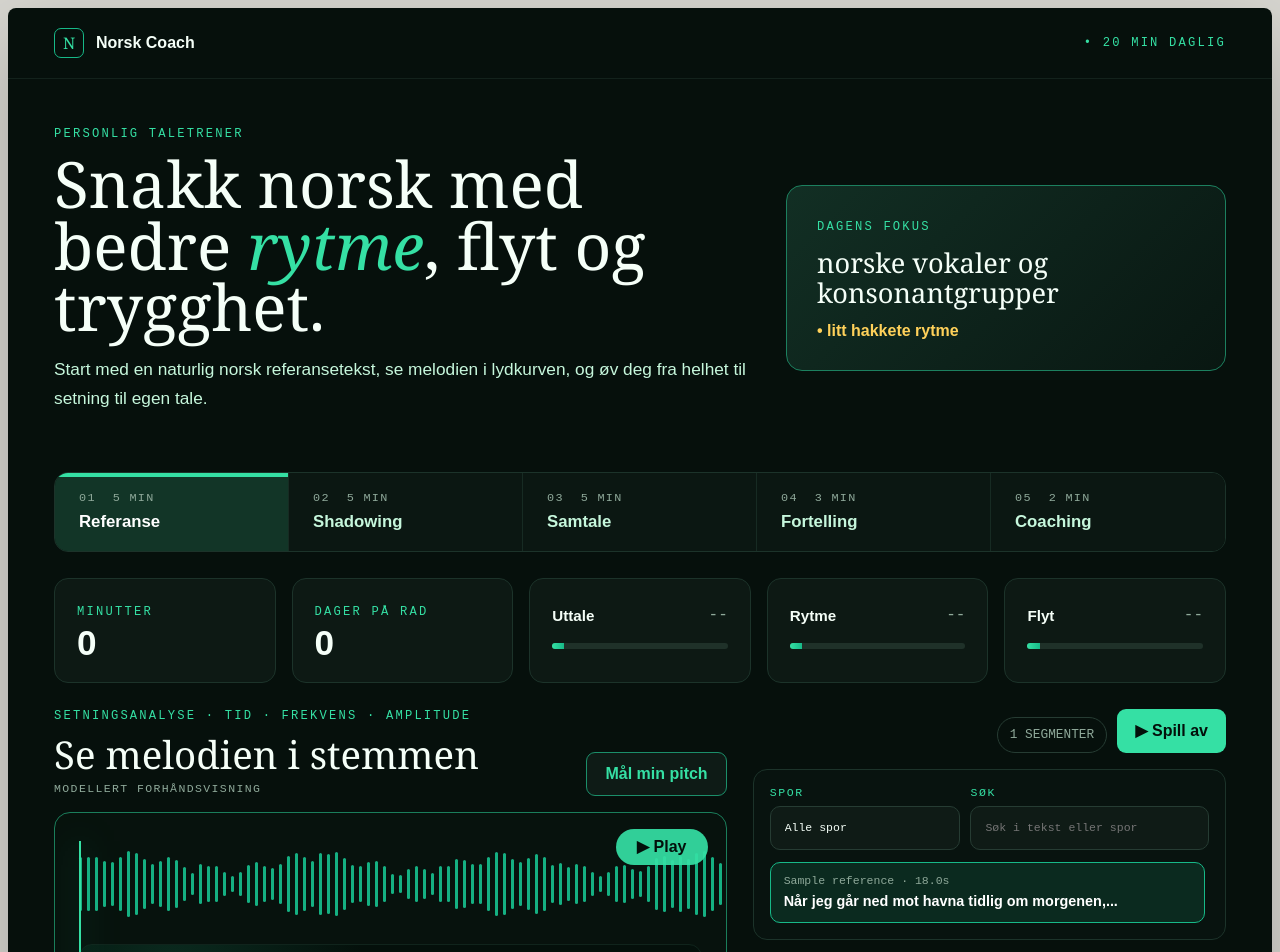
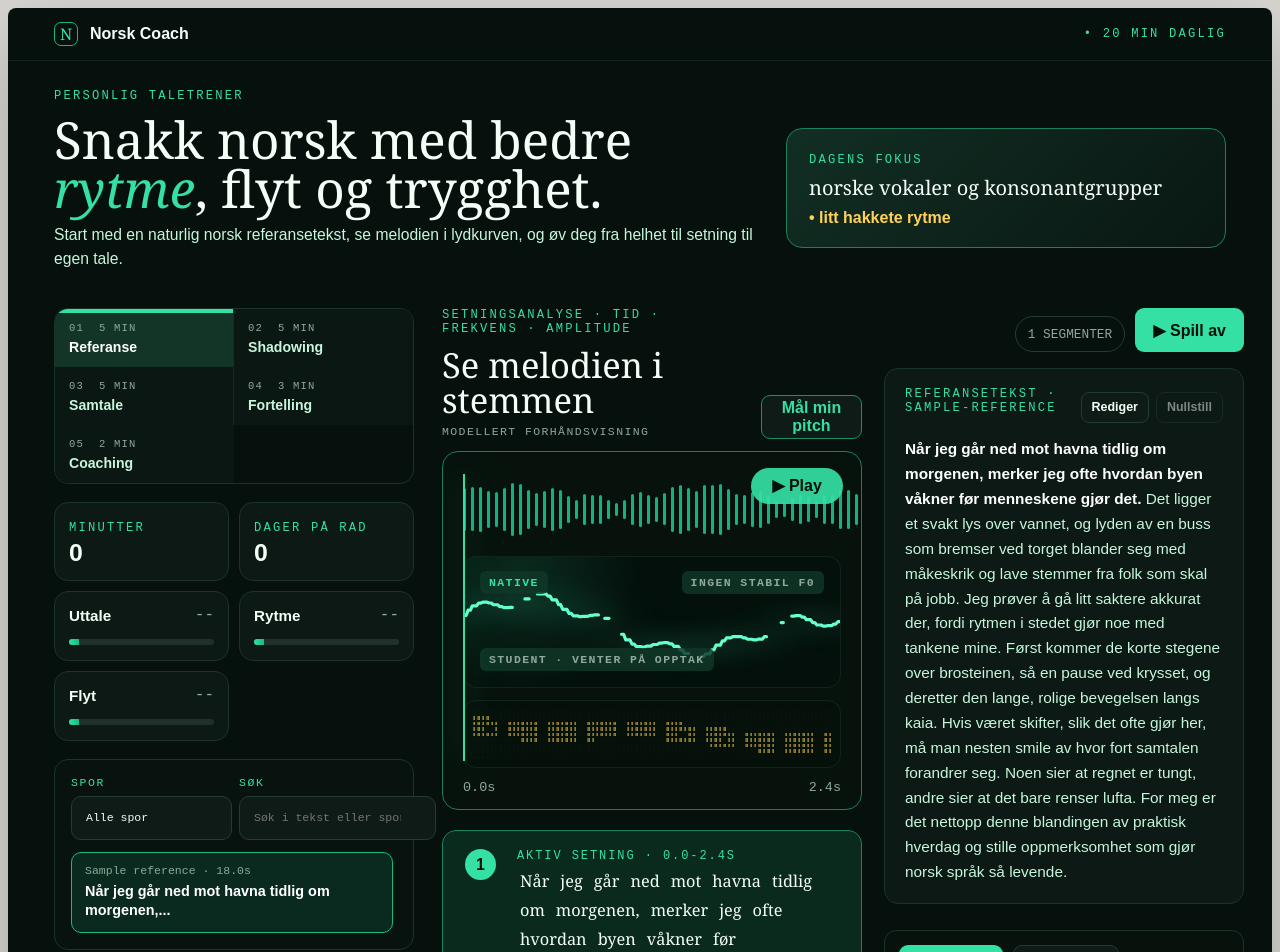
Before and after one commit to KevinGj/NorskCoach, a Next.js app: page / in a window 1280 px wide. Shown: the top 952 px of the page. Built offline with nearby package versions, Linux system fonts and the light colour scheme.

Commit message:
Compact desktop practice layout

```diff
--- a/app/globals.css
+++ b/app/globals.css
@@ -54,7 +54,7 @@ main {
   border-bottom: 1px solid #13221c;
   display: flex;
   justify-content: space-between;
-  padding: 20px 46px;
+  padding: 14px 46px;
 }
 
 .brandLockup {
@@ -70,9 +70,9 @@ main {
   color: var(--accent);
   display: inline-flex;
   font-family: Georgia, serif;
-  height: 30px;
+  height: 24px;
   justify-content: center;
-  width: 30px;
+  width: 24px;
 }
 
 .dailyPill,
@@ -92,9 +92,9 @@ main {
 .hero {
   align-items: center;
   display: grid;
-  gap: 32px;
+  gap: 24px;
   grid-template-columns: minmax(0, 1fr) minmax(300px, 440px);
-  padding: 48px 46px 42px;
+  padding: 28px 46px 22px;
 }
 
 h1,
@@ -114,9 +114,9 @@ h3,
 }
 
 h1 {
-  font-size: clamp(2.5rem, 5vw, 4.8rem);
+  font-size: clamp(2.15rem, 4vw, 4.05rem);
   line-height: 0.96;
-  margin-bottom: 18px;
+  margin-bottom: 10px;
   max-width: 900px;
 }
 
@@ -127,8 +127,8 @@ h1 em {
 
 .lead {
   color: var(--soft);
-  font-size: 1.08rem;
-  line-height: 1.65;
+  font-size: 0.98rem;
+  line-height: 1.5;
   max-width: 720px;
 }
 
@@ -136,14 +136,14 @@ h1 em {
   background: linear-gradient(135deg, rgba(29, 75, 58, 0.52), rgba(10, 26, 20, 0.7));
   border: 1px solid #1c805f;
   border-radius: 16px;
-  padding: 30px;
+  padding: 20px 22px;
 }
 
 .focusCard strong {
   display: block;
-  font-size: 1.7rem;
+  font-size: 1.25rem;
   line-height: 1.1;
-  margin: 14px 0;
+  margin: 10px 0;
 }
 
 .focusCard p {
@@ -152,12 +152,28 @@ h1 em {
   margin-bottom: 0;
 }
 
+.studyShell {
+  align-items: start;
+  display: grid;
+  gap: 28px;
+  grid-template-columns: minmax(280px, 360px) minmax(0, 1fr);
+  margin: 0 46px;
+}
+
+.leftRail {
+  align-self: start;
+  display: grid;
+  gap: 18px;
+  position: sticky;
+  top: 12px;
+}
+
 .stageRail {
   border: 1px solid var(--line);
   border-radius: 14px;
   display: grid;
-  grid-template-columns: repeat(5, minmax(0, 1fr));
-  margin: 0 46px 26px;
+  grid-template-columns: repeat(2, minmax(0, 1fr));
+  margin: 0;
   overflow: hidden;
 }
 
@@ -165,11 +181,12 @@ h1 em {
   background: #0b1712;
   border-right: 1px solid #172b23;
   color: var(--soft);
-  min-height: 78px;
-  padding: 18px 24px;
+  min-height: 58px;
+  padding: 12px 14px;
   text-align: left;
 }
 
+.stageStep:nth-child(even),
 .stageStep:last-child {
   border-right: 0;
 }
@@ -184,22 +201,22 @@ h1 em {
   color: var(--muted);
   display: block;
   font-family: "Courier New", monospace;
-  font-size: 0.74rem;
+  font-size: 0.66rem;
   letter-spacing: 0.11em;
-  margin-bottom: 7px;
+  margin-bottom: 5px;
   text-transform: uppercase;
 }
 
 .stageStep strong {
   display: block;
-  font-size: 1.05rem;
+  font-size: 0.88rem;
 }
 
 .metricsGrid {
   display: grid;
-  gap: 16px;
-  grid-template-columns: repeat(5, minmax(0, 1fr));
-  margin: 0 46px 26px;
+  gap: 10px;
+  grid-template-columns: repeat(2, minmax(0, 1fr));
+  margin: 0;
 }
 
 .metricCard,
@@ -216,13 +233,13 @@ h1 em {
 
 .metricCard,
 .scoreCard {
-  min-height: 92px;
-  padding: 22px;
+  min-height: 70px;
+  padding: 14px;
 }
 
 .metricCard strong {
   display: block;
-  font-size: 2.2rem;
+  font-size: 1.55rem;
   line-height: 1;
   margin-top: 6px;
 }
@@ -265,9 +282,9 @@ h1 em {
 .workspace {
   align-items: start;
   display: grid;
-  gap: 26px;
-  grid-template-columns: minmax(0, 1.35fr) minmax(360px, 0.95fr);
-  margin: 0 46px;
+  gap: 22px;
+  grid-template-columns: minmax(420px, 1.05fr) minmax(360px, 0.95fr);
+  margin: 0;
 }
 
 .sectionHead {
@@ -275,11 +292,11 @@ h1 em {
   display: flex;
   gap: 18px;
   justify-content: space-between;
-  margin-bottom: 16px;
+  margin-bottom: 12px;
 }
 
 .sectionHead h2 {
-  font-size: clamp(2rem, 3vw, 3rem);
+  font-size: clamp(1.8rem, 2.7vw, 2.7rem);
   line-height: 1;
   margin-bottom: 0;
 }
@@ -351,7 +368,7 @@ h1 em {
   border: 1px solid #1a7e5b;
   border-radius: 16px;
   overflow: hidden;
-  padding: 28px 24px 16px;
+  padding: 22px 20px 14px;
   position: relative;
   user-select: none;
 }
@@ -400,7 +417,7 @@ h1 em {
   align-items: center;
   display: flex;
   gap: 5px;
-  height: 87px;
+  height: 70px;
 }
 
 .waveform span {
@@ -415,8 +432,8 @@ h1 em {
   background: radial-gradient(circle at 15% 15%, rgba(53, 224, 164, 0.13), transparent 35%), #04100b;
   border: 1px solid #10241c;
   border-radius: 13px;
-  height: 170px;
-  margin-top: 16px;
+  height: 132px;
+  margin-top: 12px;
   overflow: hidden;
   position: relative;
 }
@@ -499,9 +516,9 @@ h1 em {
   border-radius: 13px;
   display: grid;
   grid-template-columns: repeat(82, 1fr);
-  height: 82px;
-  margin-top: 16px;
-  padding: 10px;
+  height: 68px;
+  margin-top: 12px;
+  padding: 8px;
 }
 
 .spectralColumn {
@@ -741,6 +758,10 @@ h1 em {
   gap: 16px;
 }
 
+.referenceColumn > .segmentLibrary {
+  display: none;
+}
+
 .playControls label {
   display: grid;
   gap: 8px;
@@ -785,6 +806,10 @@ h1 em {
   margin-bottom: 12px;
 }
 
+.railLibrary .libraryFilters {
+  grid-template-columns: repeat(2, minmax(0, 1fr));
+}
+
 .libraryFilters label {
   color: var(--accent);
   display: grid;
@@ -798,7 +823,7 @@ h1 em {
 .segmentList {
   display: grid;
   gap: 8px;
-  max-height: 320px;
+  max-height: min(420px, 42vh);
   overflow: auto;
   padding-right: 4px;
 }
@@ -832,7 +857,7 @@ h1 em {
 }
 
 .referenceText {
-  padding: 24px 26px;
+  padding: 18px 20px;
 }
 
 .referenceTextHeader {
@@ -845,8 +870,8 @@ h1 em {
 
 .referenceText p:not(.microLabel) {
   color: var(--soft);
-  font-size: 1.02rem;
-  line-height: 1.72;
+  font-size: 0.96rem;
+  line-height: 1.62;
   margin-bottom: 0;
   max-width: 68ch;
 }
@@ -917,7 +942,7 @@ h1 em {
 
 .sentencePractice {
   display: grid;
-  gap: 10px;
+  gap: 8px;
 }
 
 .sentence {
@@ -929,8 +954,8 @@ h1 em {
   display: grid;
   gap: 12px;
   grid-template-columns: 24px minmax(0, 1fr);
-  min-height: 47px;
-  padding: 0 16px;
+  min-height: 42px;
+  padding: 0 14px;
   text-align: left;
 }
 
@@ -962,7 +987,7 @@ h1 em {
   border-radius: 12px;
   display: grid;
   gap: 12px;
-  margin: 12px 0 18px;
+  margin: 10px 0 16px;
   padding: 14px;
 }
 
@@ -1066,8 +1091,33 @@ h1 em {
 
 @media (max-width: 1120px) {
   .hero,
+  .studyShell,
   .workspace {
     grid-template-columns: 1fr;
+  }
+
+  .leftRail {
+    position: static;
+  }
+
+  .railLibrary {
+    display: none;
+  }
+
+  .referenceColumn > .segmentLibrary {
+    display: block;
+  }
+
+  .stageRail {
+    grid-template-columns: repeat(5, minmax(0, 1fr));
+  }
+
+  .stageStep:nth-child(even) {
+    border-right: 1px solid #172b23;
+  }
+
+  .stageStep:last-child {
+    border-right: 0;
   }
 
   .metricsGrid,
@@ -1089,8 +1139,7 @@ h1 em {
 
   .topBar,
   .hero,
-  .stageRail,
-  .metricsGrid,
+  .studyShell,
   .workspace,
   .profileGrid,
   .feedbackGrid,
--- a/app/page.tsx
+++ b/app/page.tsx
@@ -1537,6 +1537,8 @@ export default function Home() {
           </div>
         </section>
 
+        <section className="studyShell">
+        <aside className="leftRail">
         <nav className="stageRail" aria-label="Øktstruktur">
           {stages.map((item, index) => (
             <button
@@ -1557,6 +1559,45 @@ export default function Home() {
           <ScoreCard label="Rytme" value={activeScores.rhythm} />
           <ScoreCard label="Flyt" value={activeScores.fluency} />
         </section>
+
+        {stage.id === "reference" && (
+          <div className="segmentLibrary railLibrary">
+            <div className="libraryFilters">
+              <label>
+                Spor
+                <select value={trackFilter} onChange={(event) => setTrackFilter(event.target.value)}>
+                  <option value="all">Alle spor</option>
+                  {trackOptions.map((track) => (
+                    <option key={track} value={track}>
+                      {track.replace(".mp3", "")}
+                    </option>
+                  ))}
+                </select>
+              </label>
+              <label>
+                Søk
+                <input
+                  value={segmentQuery}
+                  onChange={(event) => setSegmentQuery(event.target.value)}
+                  placeholder="Søk i tekst eller spor"
+                />
+              </label>
+            </div>
+            <div className="segmentList">
+              {filteredLibrarySegments.slice(0, 60).map((segment) => (
+                <button
+                  className={segment.id === selectedAudioSegment.id ? "librarySegment active" : "librarySegment"}
+                  key={segment.id}
+                  onClick={() => setSelectedAudioSegmentId(segment.id)}
+                >
+                  <span>{segment.source.replace(".mp3", "")} · {segment.duration.toFixed(1)}s</span>
+                  <strong>{truncateSentence(segment.text)}</strong>
+                </button>
+              ))}
+            </div>
+          </div>
+        )}
+        </aside>
 
         <section className="workspace">
           <div className="analysisColumn">
@@ -1780,6 +1821,7 @@ export default function Home() {
             )}
           </aside>
         </section>
+        </section>
 
         <section className="profileGrid">
           <div>
```
